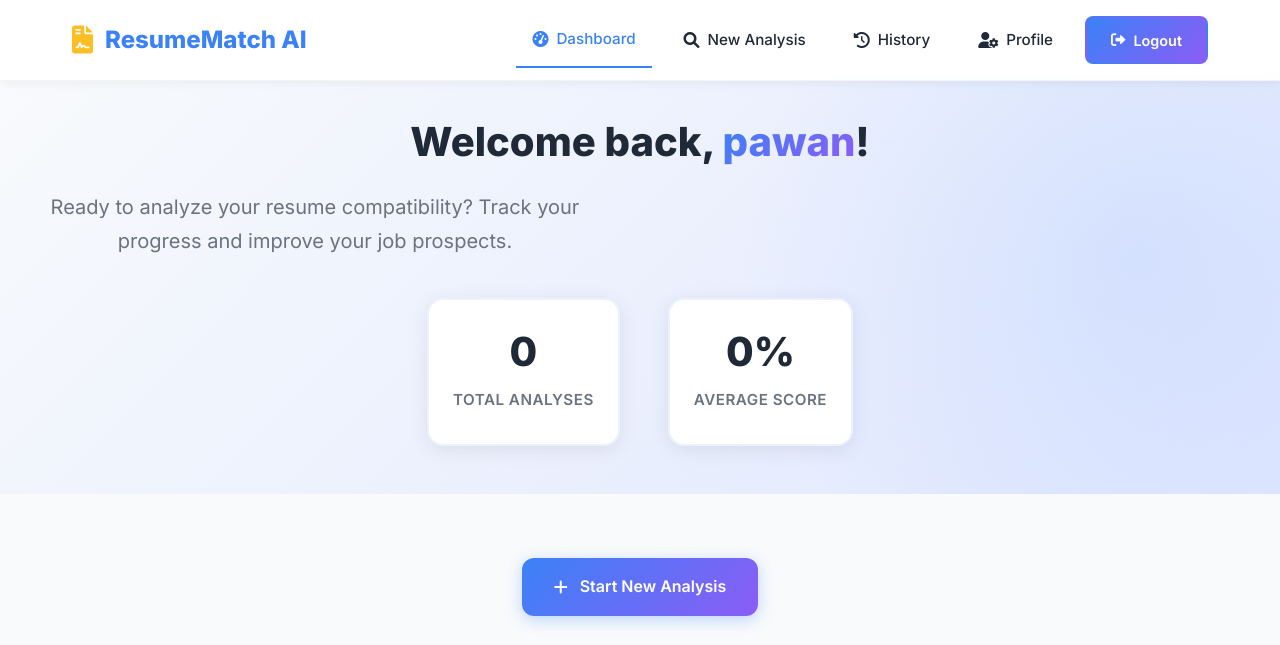
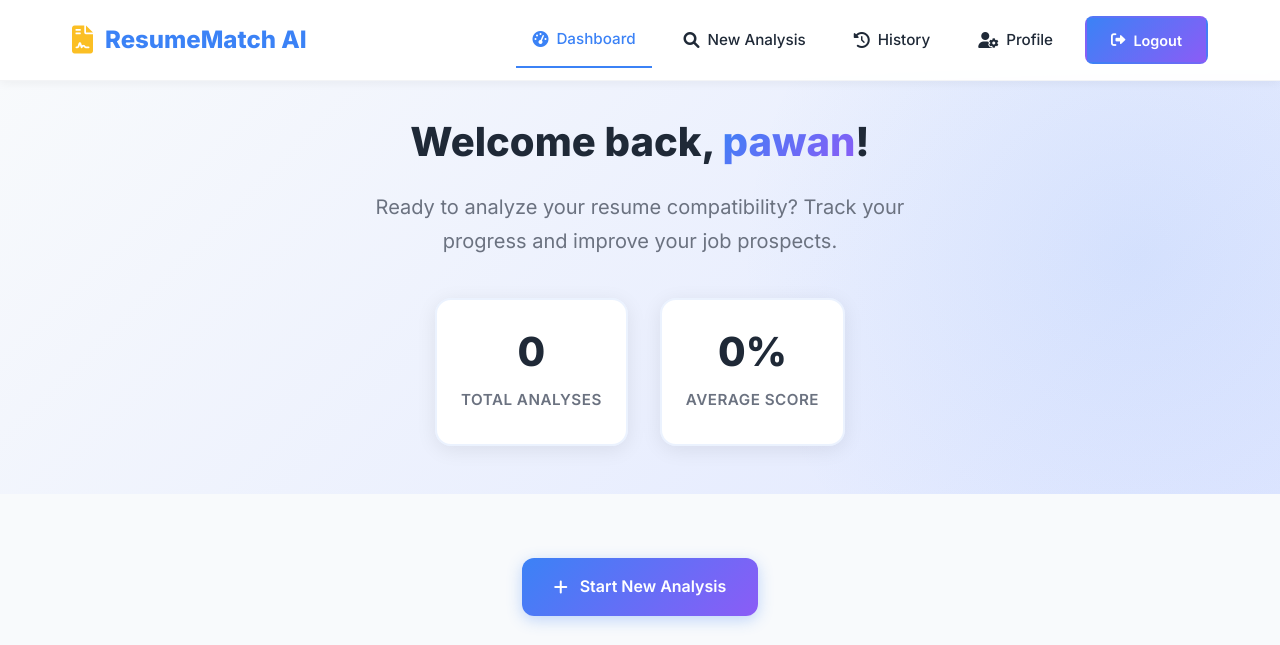
Before and after one commit to pawanbhattarai/resumeanalyzer, a Flask app: page /dashboard in a window 1280 px wide. Shown: the top 645 px of the page. Run offline with Flask 3, Linux system fonts and the light colour scheme; a user stored in the database is signed in.

Commit message:
Assistant checkpoint: Center align dashboard welcome section
Assistant generated file changes:
- templates/dashboard.html: Center align welcome section content

---

User prompt:

but still
Welcome back, Pawan!
Ready to analyze your resume compatibility? Track your progress and improve your job prospects.

this is not on the center allign

Replit-Commit-Author: Assistant
Replit-Commit-Session-Id: 6a8f26ce-08d3-4caa-8497-1008c367e55b
Replit-Commit-Event-Id: f4cb32f8-484a-440b-ab76-2c824bb46752

```diff
--- a/templates/dashboard.html
+++ b/templates/dashboard.html
@@ -40,15 +40,15 @@
 
     <!-- Header Section -->
     <section class="hero-section" style="margin-top: 70px; padding: 3rem 2rem;">
-        <div class="hero-container" style="grid-template-columns: 1fr; text-align: center;">
-            <div class="hero-content">
-                <h1 class="hero-title" style="font-size: 2.5rem;">
+        <div class="hero-container" style="grid-template-columns: 1fr;">
+            <div class="hero-content" style="text-align: center; max-width: 800px; margin: 0 auto;">
+                <h1 class="hero-title" style="font-size: 2.5rem; text-align: center;">
                     Welcome back, <span class="gradient-text">{{ current_user.first_name }}</span>!
                 </h1>
-                <p class="hero-subtitle">
+                <p class="hero-subtitle" style="text-align: center;">
                     Ready to analyze your resume compatibility? Track your progress and improve your job prospects.
                 </p>
-                <div class="hero-stats" style="justify-content: center; margin-top: 2rem;">
+                <div class="hero-stats" style="display: flex; justify-content: center; margin-top: 2rem; gap: 2rem; flex-wrap: wrap;">
                     <div class="stat-item">
                         <div class="stat-number">{{ total_analyses }}</div>
                         <div class="stat-label">Total Analyses</div>
```
